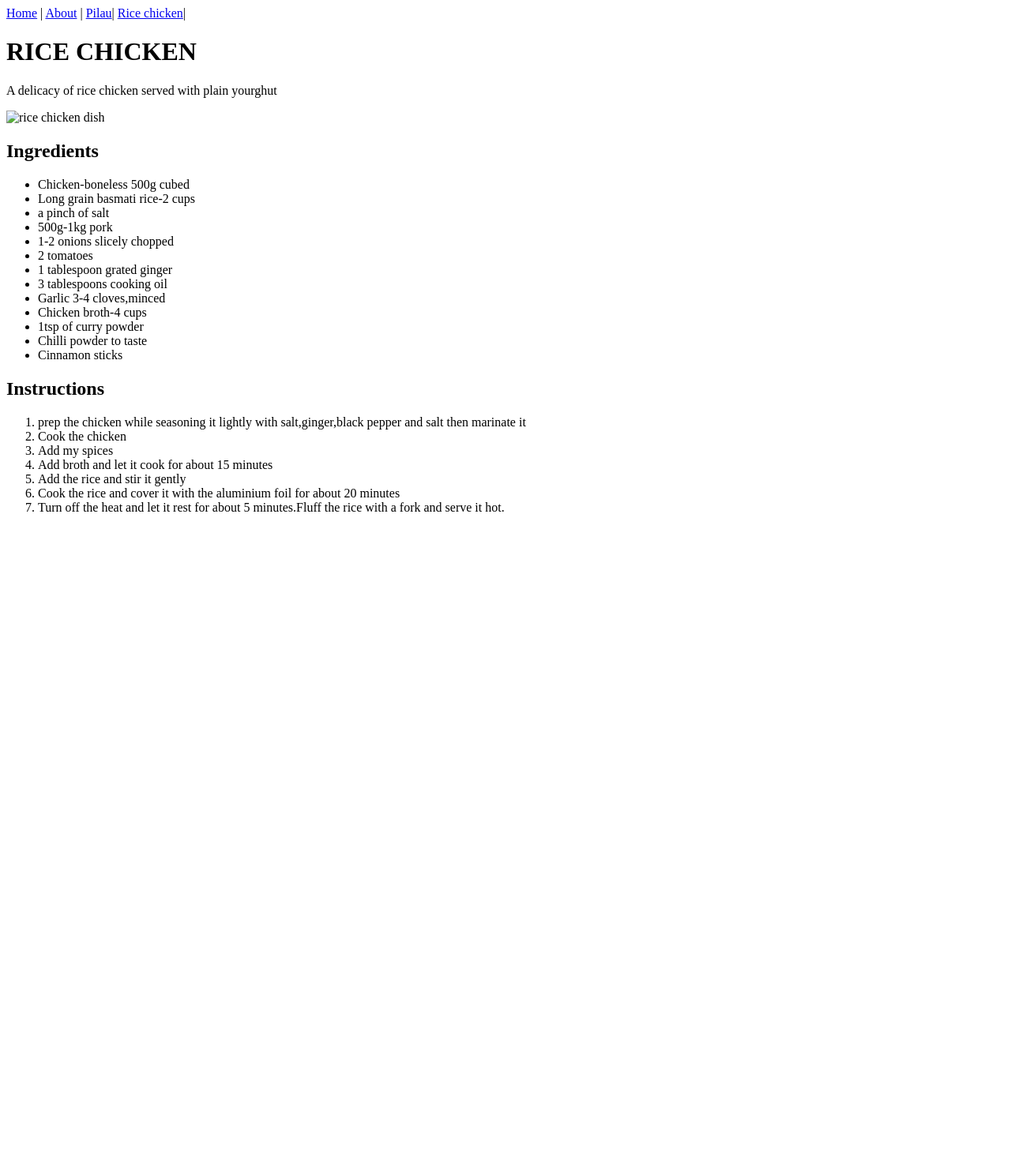
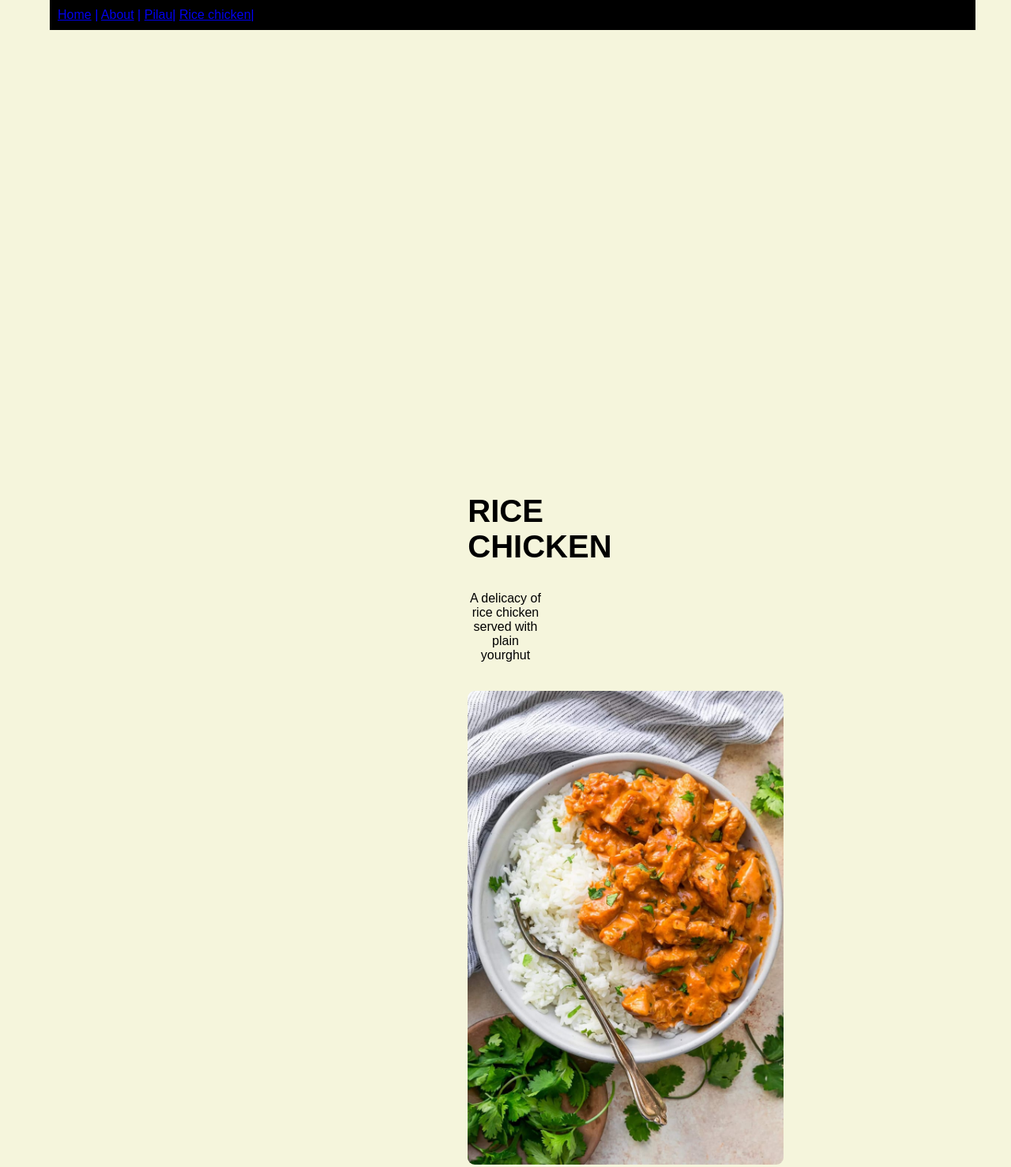
Before and after one commit to Skylar0948/skylar, a plain HTML site: page recipe2.html in a window 1280 px wide. Shown: the top 1478 px of the page at 79% size. Before the commit the page ends 800 px from the top, so only its background shows below. Drawn offline with Linux system fonts and the light colour scheme.

Commit message:
Add files via upload

```diff
--- a/recipe2.html
+++ b/recipe2.html
@@ -1,18 +1,24 @@
 <!DOCTYPE html>
 <html lang="en">
     <head>
+        <meta charset="UTF-8">
+        <title>HOME | TESLA WEBSITE</TItle>
+        <link rel="stylesheet" href="style.css">
+    </head>
     <body>
         <nav>
             <a href="index.html">Home</a> |
             <a href="about.html">About</a> |
             <a href="recipe1.html">Pilau</a>|
-                <a href="recipe2html">Rice chicken</a>|
+            <a href="recipe2.html">Rice chicken</a>|
         </nav>
         <header>
+            <main>
+                <section>
                     <h1>RICE CHICKEN</h1>
                     <p>A delicacy of rice chicken served with plain yourghut</p>
                     <img src="rice chicken.jpg" alt="rice chicken dish" width="400">
-                <main>
+                </section>
                 <section>
                     <h2>Ingredients</h2>
                     <ul>
@@ -46,5 +52,4 @@
             </main>
         </header>
     </body>
-    </head>
 </html>
```
Also changed, not shown: pilau.jpg (added), profile.jpg (added), rice chicken.jpg (added). Lines whose indentation alone changed are shown as unchanged.
